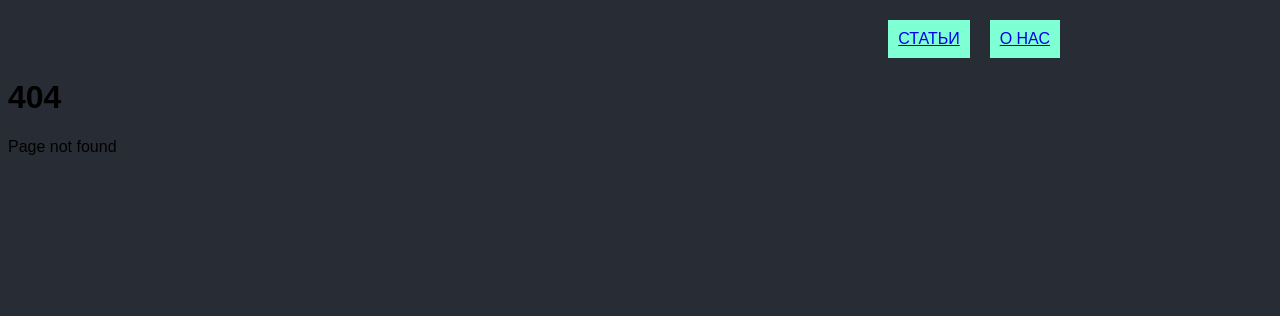
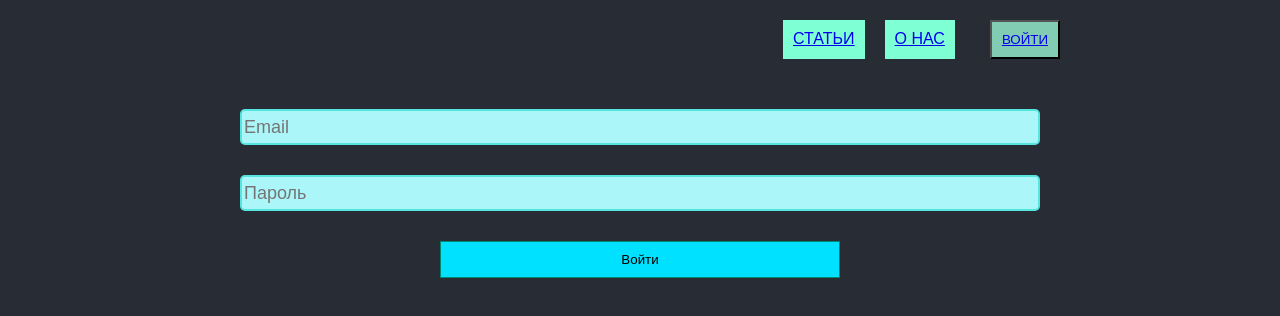
Before and after one commit to rezervec/react_blog, a React (Create React App) app: page /login in a window 1280 px wide. Before the commit this address had no page. Shown: the top 316 px of the page. Built offline with nearby package versions, Linux system fonts and the light colour scheme; a web font is replaced by a local one.

Commit message:
add registration

```diff
--- a/src/App.js
+++ b/src/App.js
@@ -1,15 +1,29 @@
-import React from "react";
+import React, { useEffect, useState } from "react";
 import './style/App.css';
+import { BrowserRouter } from 'react-router-dom';
 import AppRouter from "./components/AppRouter";
 import Navbar from "./components/UI/navbar/Navbar";
+import {AuthContext} from './context/context'
 
 
 function App() {
+  const [isAuth, setIsAuth] = useState(false)
+
+  useEffect(() => {
+    if(localStorage.getItem('auth'))
+      setIsAuth(true)
+  }, [])
+
   return (
-    <div>
-      <Navbar/>
-      <AppRouter/>
-    </div>
+    <AuthContext.Provider value={{
+      isAuth,
+      setIsAuth
+    }}>
+      <BrowserRouter>
+        <Navbar/>
+        <AppRouter/>
+      </BrowserRouter>
+    </AuthContext.Provider>
   )
 }
 
--- a/src/components/AppRouter.jsx
+++ b/src/components/AppRouter.jsx
@@ -1,17 +1,32 @@
-import React from "react";
+import React, {useContext} from "react";
 import { Route, Routes } from "react-router-dom";
-import About from "../pages/About";
-import NotFound from "../pages/NotFound";
-import PostPage from "../pages/PostPage";
-import Posts from "../pages/Posts";
+import { publicRoutes, privateRoutes } from "../router/routes";
+import { AuthContext } from '../context/context'
 
 const AppRouter = () => {
+  const {isAuth} = useContext(AuthContext)
+
   return (
+    isAuth
+    ?
     <Routes>
-      <Route path="/" element={<Posts/>}/>
-      <Route path="/post/:id" element={<PostPage/>}/>
-      <Route path="/about" element={<About/>}/>
-      <Route path="*" element={<NotFound/>}/>
+      {publicRoutes.map(route =>
+        <Route
+          key={route.path}
+          path={route.path}
+          element={route.element}
+        />
+      )}
+    </Routes>
+    :
+    <Routes>
+      {privateRoutes.map(route =>
+        <Route
+          key={route.path}
+          path={route.path}
+          element={route.element}
+        />
+      )}
     </Routes>
   )
 }
--- a/src/components/UI/navbar/Navbar.jsx
+++ b/src/components/UI/navbar/Navbar.jsx
@@ -1,12 +1,24 @@
-import React from "react";
+import React, { useContext } from "react";
 import { Link } from "react-router-dom";
+import { AuthContext } from "../../../context/context";
 import style from './Navbar.module.css'
 
 const Navbar = () => {
+  const {isAuth, setIsAuth} = useContext(AuthContext)
+
+  const logout = () => {
+    setIsAuth(false)
+    localStorage.removeItem('auth')
+  }
+
   return (
     <ul className={style.navbar}>
       <li><Link to='/'>Статьи</Link></li>
       <li><Link to='/about'>О нас</Link></li>
+      {isAuth
+      ? <button onClick={logout}><Link to='/login'>Выйти</Link></button>
+      : <button><Link to='/login'>Войти</Link></button>
+      }
     </ul>
   )
 }
--- a/src/components/UI/navbar/Navbar.module.css
+++ b/src/components/UI/navbar/Navbar.module.css
@@ -2,7 +2,7 @@
   display: flex;
   max-width: 800px;
   margin: 20px auto;
-  justify-content: end;
+  justify-content: flex-end;
   text-decoration: none;
   list-style: none;
   gap: 20px;
@@ -18,3 +18,14 @@
 .navbar li:hover {
   background-color: azure;
 }
+
+.navbar button {
+  background-color: rgb(130, 204, 179);
+  padding: 10px;
+  margin-left: 15px;
+  text-transform: uppercase;
+  transition: .3s;
+}
+.navbar button:hover {
+  background-color: azure;
+}
--- /dev/null
+++ b/src/context/context.js
@@ -0,0 +1,3 @@
+import { createContext } from "react";
+
+export const AuthContext = createContext(null)
--- a/src/index.js
+++ b/src/index.js
@@ -1,11 +1,8 @@
 import React from 'react';
 import ReactDOM from 'react-dom/client';
 import App from './App';
-import { BrowserRouter } from 'react-router-dom';
 
 const root = ReactDOM.createRoot(document.getElementById('root'));
 root.render(
-  <BrowserRouter>
-    <App />
-  </BrowserRouter>
+  <App />
 );
--- /dev/null
+++ b/src/pages/Login.jsx
@@ -0,0 +1,25 @@
+import React, { useContext } from "react";
+import style from '../style/LoginPage.module.css'
+import MainButton from "../components/UI/button/MainButton";
+import MainInput from "../components/UI/input/MainInput";
+import {AuthContext} from '../context/context'
+
+const Login = () => {
+  const {setIsAuth} = useContext(AuthContext)
+
+  const login = (e) => {
+    e.preventDefault()
+    setIsAuth(true)
+    localStorage.setItem('auth', 'true')
+  }
+
+  return (
+    <form className={style.loginPage} onSubmit={login}>
+      <MainInput type="text" placeholder="Email"/>
+      <MainInput type="password" placeholder="Пароль"/>
+      <MainButton>Войти</MainButton>
+    </form>
+  )
+}
+
+export default Login
--- /dev/null
+++ b/src/router/routes.js
@@ -0,0 +1,24 @@
+import About from "../pages/About"
+import Login from "../pages/Login"
+import NotFound from "../pages/NotFound"
+import PostPage from "../pages/PostPage"
+import Posts from "../pages/Posts"
+
+
+export const publicRoutes = [
+  {path: '/', element: <Posts/>},
+  {path: '/about', element: <About/>},
+  {path: '*', element: <NotFound/>},
+
+  {path: '/post/:id', element: <PostPage/>},
+  {path: '/login', element: <Posts/>},
+]
+
+export const privateRoutes = [
+  {path: '/', element: <Posts/>},
+  {path: '/about', element: <About/>},
+  {path: '*', element: <NotFound/>},
+
+  {path: '/login', element: <Login/>},
+  {path: '/post/:id', element: <Login/>},
+]
--- /dev/null
+++ b/src/style/LoginPage.module.css
@@ -0,0 +1,7 @@
+.loginPage {
+  margin: 50px auto;
+  display: flex;
+  flex-direction: column;
+  max-width: 800px;
+  gap: 30px;
+}
```
Also changed, not shown: 1 other file (tests, documents, lock files or other folders).
